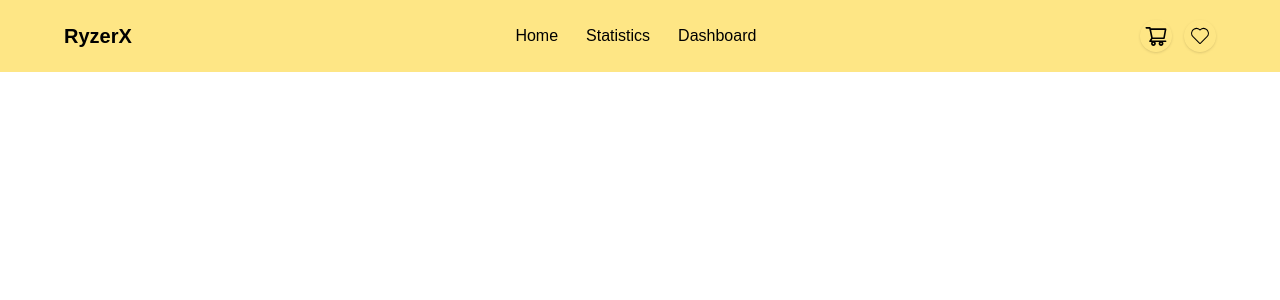
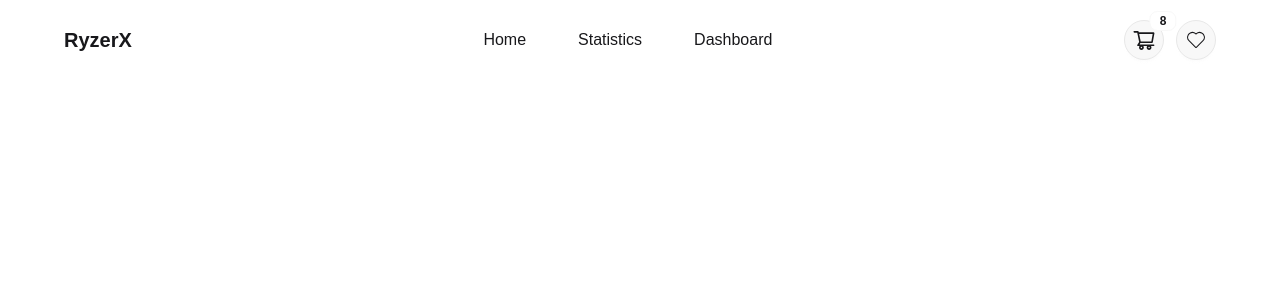
Before and after one commit to mehedihasan101101/ryzerX-rigs-project-19, a React (Vite) app: page / in a window 1280 px wide. Shown: the top 300 px of the page. Built offline with nearby package versions, Linux system fonts and the light colour scheme.

Commit message:
feat(navBar):hoverEffecet added for desktop menu

```diff
--- a/package.json
+++ b/package.json
@@ -22,6 +22,7 @@
     "@types/react": "^19.1.2",
     "@types/react-dom": "^19.1.2",
     "@vitejs/plugin-react": "^4.4.1",
+    "daisyui": "^5.0.43",
     "eslint": "^9.25.0",
     "eslint-plugin-react-hooks": "^5.2.0",
     "eslint-plugin-react-refresh": "^0.4.19",
--- a/src/components/root/nav/NavBar.jsx
+++ b/src/components/root/nav/NavBar.jsx
@@ -1,4 +1,4 @@
-import { Link, NavLink } from "react-router";
+import { NavLink } from "react-router";
 import { AiOutlineShoppingCart } from "react-icons/ai";
 import { CiHeart } from "react-icons/ci";
 import { IoIosMenu } from "react-icons/io";
@@ -21,7 +21,7 @@ const NavBar = () => {
         { id: 3, path: "/Dashboard", name: "Dashboard" },
     ]
     return (
-        <nav className=" pt-5 pb-5 bg-amber-200">
+        <nav className=" pt-5 pb-5 bg-transparent">
 
             <div className="lg:max-w-[90%] m-auto flex justify-between items-center">
                 <div className="lg:hidden">
@@ -34,17 +34,17 @@ const NavBar = () => {
                 <h1 className="font-extrabold text-xl ">RyzerX</h1>
                 <div className={` ${open ? "left-0" : "left-[-500px]"} duration-700  lg:static lg:block  lg:w-auto lg:h-auto w-[30%] top-18 h-screen bg-amber-200 lg:bg-transparent   absolute `}>
                     <ul className="lg:flex gap-7 lg:bg-transparent ">
-                        {navFields.map((field) => <NavLink key={field.id} to={field.path}><li>{field.name}</li></NavLink>)}
+                        {navFields.map((field) => <NavLink key={field.id} to={field.path} className={" rounded hover:bg-neutral-200 px-3 py-2"}><li>{field.name}</li></NavLink>)}
                     </ul>
                 </div>
-                <div className="flex gap-3">
-                    <div className="shadow p-1 rounded-full" >
+                <div className="flex  gap-3">
+                    <button className="btn indicator btn-circle" >
                         <AiOutlineShoppingCart className="text-2xl"></AiOutlineShoppingCart>
-                    </div>
-                    <div className="shadow p-1 rounded-full">
-                        <CiHeart className="text-2xl"></CiHeart>
-                    </div>
-
+                        <span className="badge badge-sm indicator-item">8</span>
+                    </button>
+                    <button className="  btn btn-circle">
+                        <CiHeart className="text-2xl font-extrabold "></CiHeart>
+                    </button>
                 </div>
 
             </div>
--- a/src/index.css
+++ b/src/index.css
@@ -1,8 +1,10 @@
 @import "tailwindcss";
 @import url('https://fonts.googleapis.com/css2?family=Sora:wght@100..800&display=swap');
+@plugin "daisyui";
+
 .sora-regular {
-  font-family: "Sora", sans-serif;
-  font-optical-sizing: auto;
-  font-weight: 500;
-  font-style: normal;
+    font-family: "Sora", sans-serif;
+    font-optical-sizing: auto;
+    font-weight: 500;
+    font-style: normal;
 }
```
Also changed, not shown: 1 other file (tests, documents, lock files or other folders).
